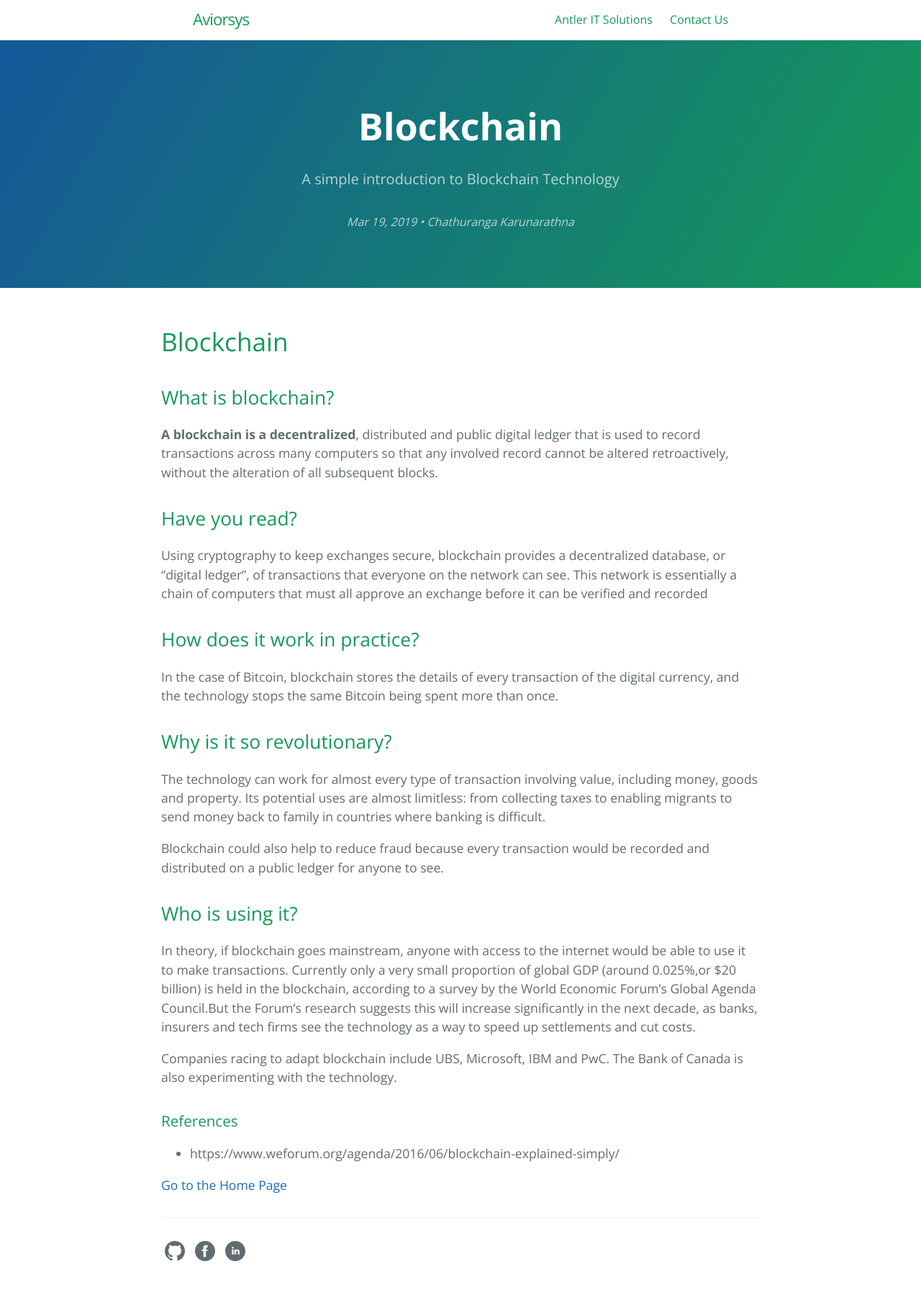
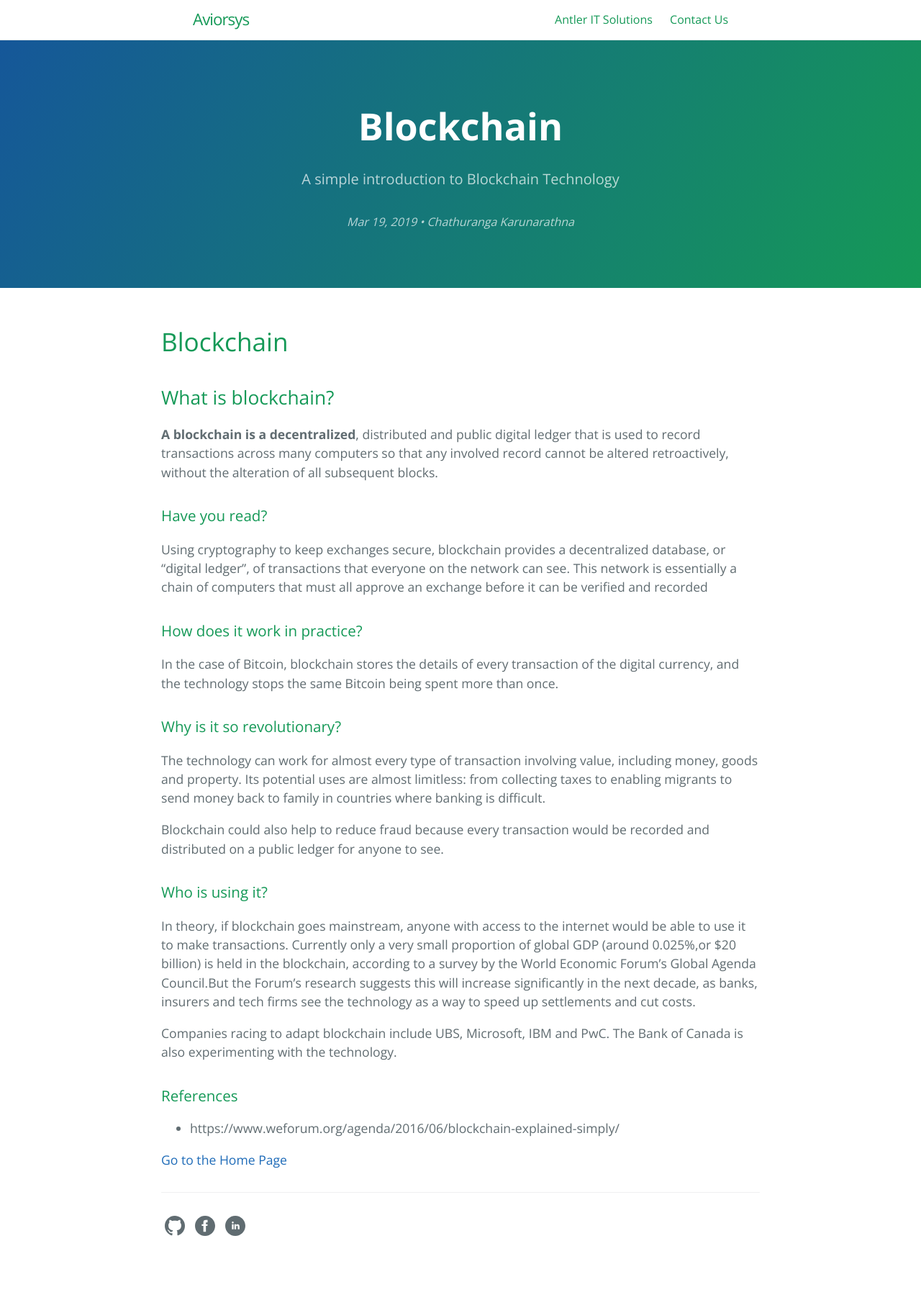
Before and after one commit to antleritsolutions/aviorsys.github.io, a Jekyll site: the page built from _posts/2019-03-19-Blockchain.md, in a window 1280 px wide. Shown: the whole page at 72% size. Built offline with Jekyll 4.4.1, drawn with Linux system fonts in a browser that asks for light colours; after the commit the page ends 1771 px from its top, so only the background shows below that.

Commit message:
modified

```diff
--- a/_posts/2019-03-19-Blockchain.md
+++ b/_posts/2019-03-19-Blockchain.md
@@ -12,21 +12,21 @@ author: "Chathuranga Karunarathna"
 
 **A blockchain is a decentralized**, distributed and public digital ledger that is used to record transactions across many computers so that any involved record cannot be altered retroactively, without the alteration of all subsequent blocks.
 
-## Have you read?
+### Have you read?
 
 Using cryptography to keep exchanges secure, blockchain provides a decentralized database, or “digital ledger”, of transactions that everyone on the network can see. This network is essentially a chain of computers that must all approve an exchange before it can be verified and recorded
 
-## How does it work in practice?
+### How does it work in practice?
 
 In the case of Bitcoin, blockchain stores the details of every transaction of the digital currency, and the technology stops the same Bitcoin being spent more than once.
 
-## Why is it so revolutionary?
+### Why is it so revolutionary?
 
 The technology can work for almost every type of transaction involving value, including money, goods and property. Its potential uses are almost limitless: from collecting taxes to enabling migrants to send money back to family in countries where banking is difficult.
 
 Blockchain could also help to reduce fraud because every transaction would be recorded and distributed on a public ledger for anyone to see.
 
-## Who is using it?
+### Who is using it?
 
 In theory, if blockchain goes mainstream, anyone with access to the internet would be able to use it to make transactions.
 Currently only a very small proportion of global GDP (around 0.025%,or $20 billion) is held in the blockchain, according to a survey by the World Economic Forum’s Global Agenda Council.But the Forum’s research suggests this will increase significantly in the next decade, as banks, insurers and tech firms see the technology as a way to speed up settlements and cut costs.
```
